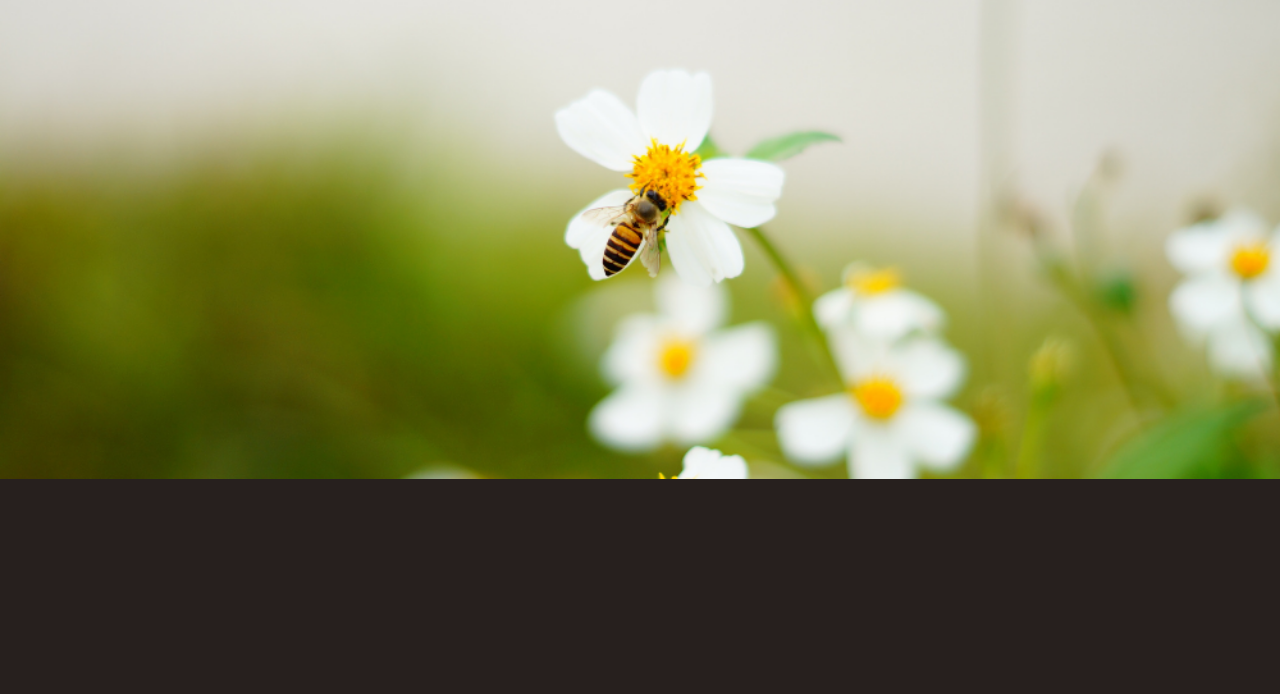
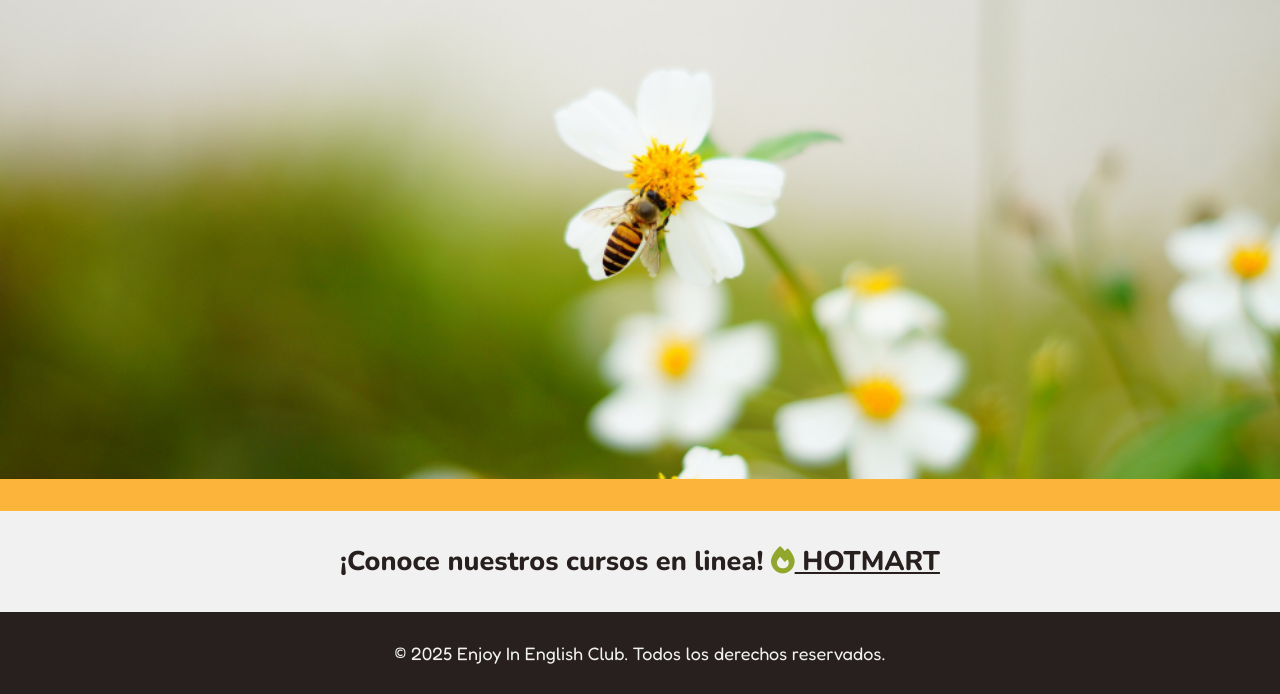
Before and after one commit to DenilsonNM/Enjoy-In-English-Club, a PHP site: page /docs/index.html in a window 1280 px wide. Shown: the part 2572-3266 px from the top of the page. Before the commit the page ends 3051 px from the top, so only its background shows below. Run offline with PHP 8.4, Linux system fonts and the light colour scheme; some libraries are stand-ins or nearby versions.

Commit message:
final v2

```diff
--- a/docs/index.html
+++ b/docs/index.html
@@ -196,6 +196,20 @@
   </div>
 
   <!-- ------------------------------------- -->
+
+  <div class="subtitle">
+    <h2 class="ancho">¡Conoce nuestros cursos en linea! <a href="" class="a_hotmart"><i class="fa-solid fa-fire"></i>
+        HOTMART</a>
+    </h2>
+  </div>
+
+  <!-- ------------------------------------- -->
+
+  <footer>
+    <p>© 2025 Enjoy In English Club. Todos los derechos reservados.</p>
+  </footer>
+
+  <!-- ------------------------------------- -->
   <!-- ------------------------------------- -->
 
   <script>
--- a/styles/global.css
+++ b/styles/global.css
@@ -293,15 +293,21 @@
 
 /* ------------------------------------- */
 
-.div_parallax_dos {
-  background-image: url("/Enjoy-In-English-Club/imagenes/4.png");
-  background-image: url("/imagenes/4.png");
-  height: clamp(100px, 60vh, 600px);
-  width: 100%;
-  background-attachment: fixed;
-  background-position: center;
-  background-repeat: no-repeat;
-  background-size: cover;
+.a_hotmart {
+  text-decoration: underline;
+}
+
+.a_hotmart:hover {
+  color: var(--color-5);
+}
+
+/* ------------------------------------- */
+
+footer {
+  background-color: var(--color-2);
+  padding: 30px;
+  text-align: center;
+  color: var(--color-3);
 }
 
 
```
